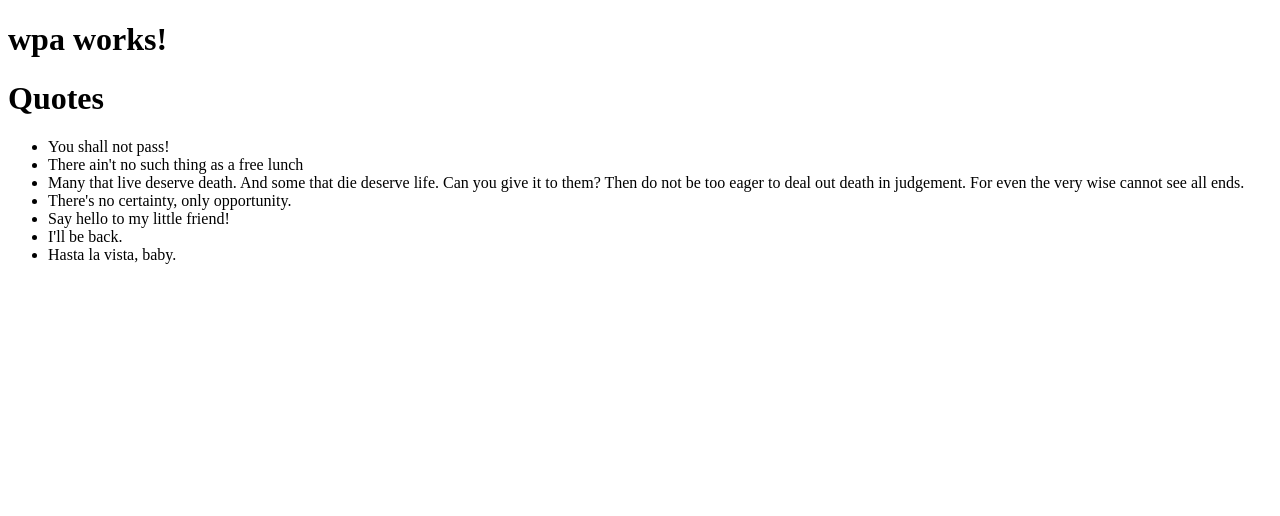
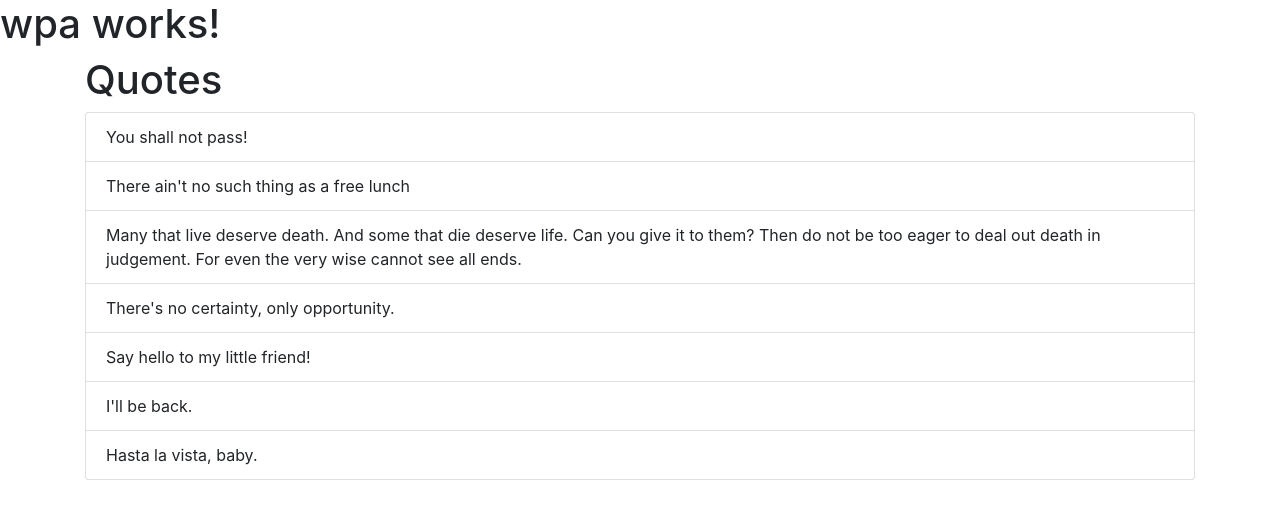
Before and after one commit to AgileLabs/wiseparrot, an Angular app: page /quotes in a window 1280 px wide. Shown: the top 516 px of the page. Built offline with nearby package versions, Linux system fonts and the light colour scheme.

Commit message:
Configured the project to use Bootstrap

```diff
--- a/package.json
+++ b/package.json
@@ -20,6 +20,7 @@
     "@angular/platform-browser": "^4.0.0",
     "@angular/platform-browser-dynamic": "^4.0.0",
     "@angular/router": "^4.0.0",
+    "bootstrap": "^4.0.0-alpha.6",
     "core-js": "^2.4.1",
     "rxjs": "^5.1.0",
     "zone.js": "^0.8.4"
--- a/src/app/quotes/quotes.component.html
+++ b/src/app/quotes/quotes.component.html
@@ -2,7 +2,7 @@
   <h1>Quotes</h1>
 </div>
 <div class="container">
-  <ul>
-    <li *ngFor="let quote of quotes">{{ quote.text }}</li>
+  <ul class="list-group">
+    <li *ngFor="let quote of quotes" class="list-group-item">{{ quote.text }}</li>
   </ul>
 </div>
```
Also changed, not shown: .angular-cli.json.
